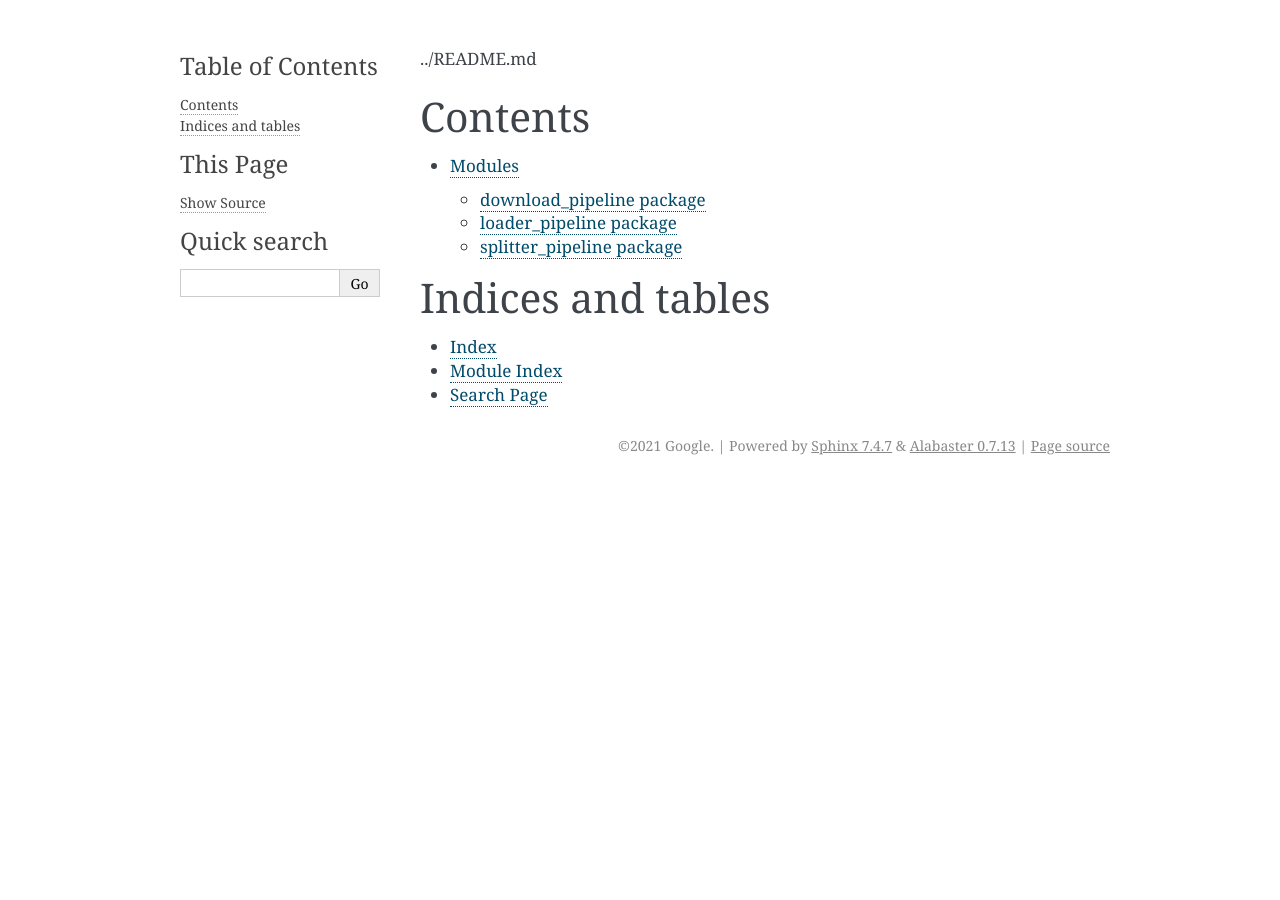
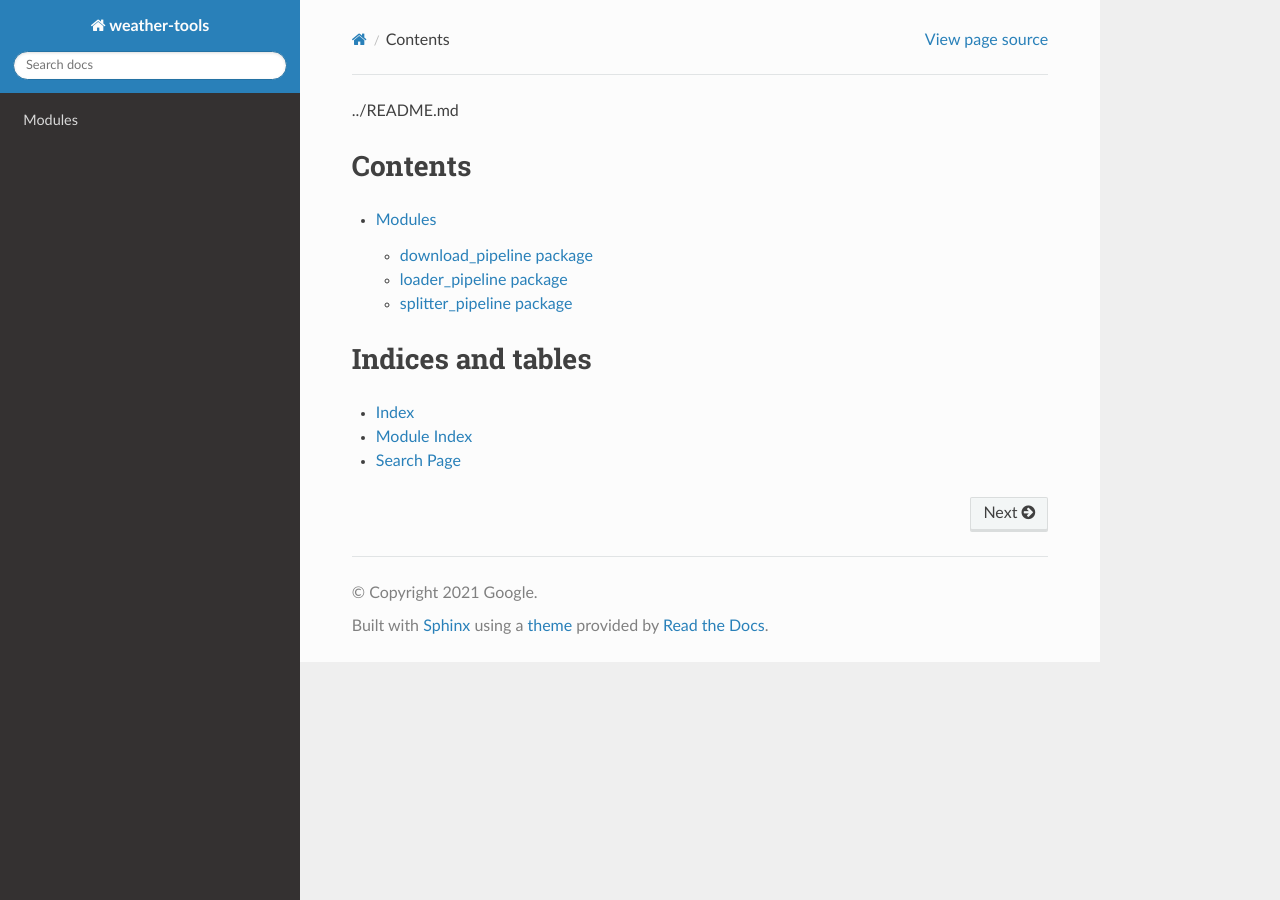
Before and after one commit to google/weather-tools, a Sphinx documentation site: the page built from docs/index.md, in a window 1280 px wide. Built offline with Sphinx 7.4.7 and the Read the Docs theme 2.0.0, drawn with Linux system fonts in a browser that asks for light colours.

Commit message:
read the docs & dependencies

```diff
--- a/docs/conf.py
+++ b/docs/conf.py
@@ -68,9 +68,12 @@ exclude_patterns = ['_build', 'Thumbs.db', '.DS_Store']
 # The theme to use for HTML and HTML Help pages.  See the documentation for
 # a list of builtin themes.
 #
-html_theme = 'alabaster'
+html_theme = 'sphinx_rtd_theme'
 
 # Add any paths that contain custom static files (such as style sheets) here,
 # relative to this directory. They are copied after the builtin static files,
 # so a file named "default.css" will overwrite the builtin "default.css".
 html_static_path = ['_static']
+
+# https://stackoverflow.com/a/66295922/809705
+autodoc_typehints = "description"
--- /dev/null
+++ b/docs/requirements.txt
@@ -0,0 +1,4 @@
+# doc requirements
+myst-parser==0.13.7
+sphinx>=2.1
+sphinx_rtd_theme
```
Also changed, not shown: .read-the-docs.yaml (added).
